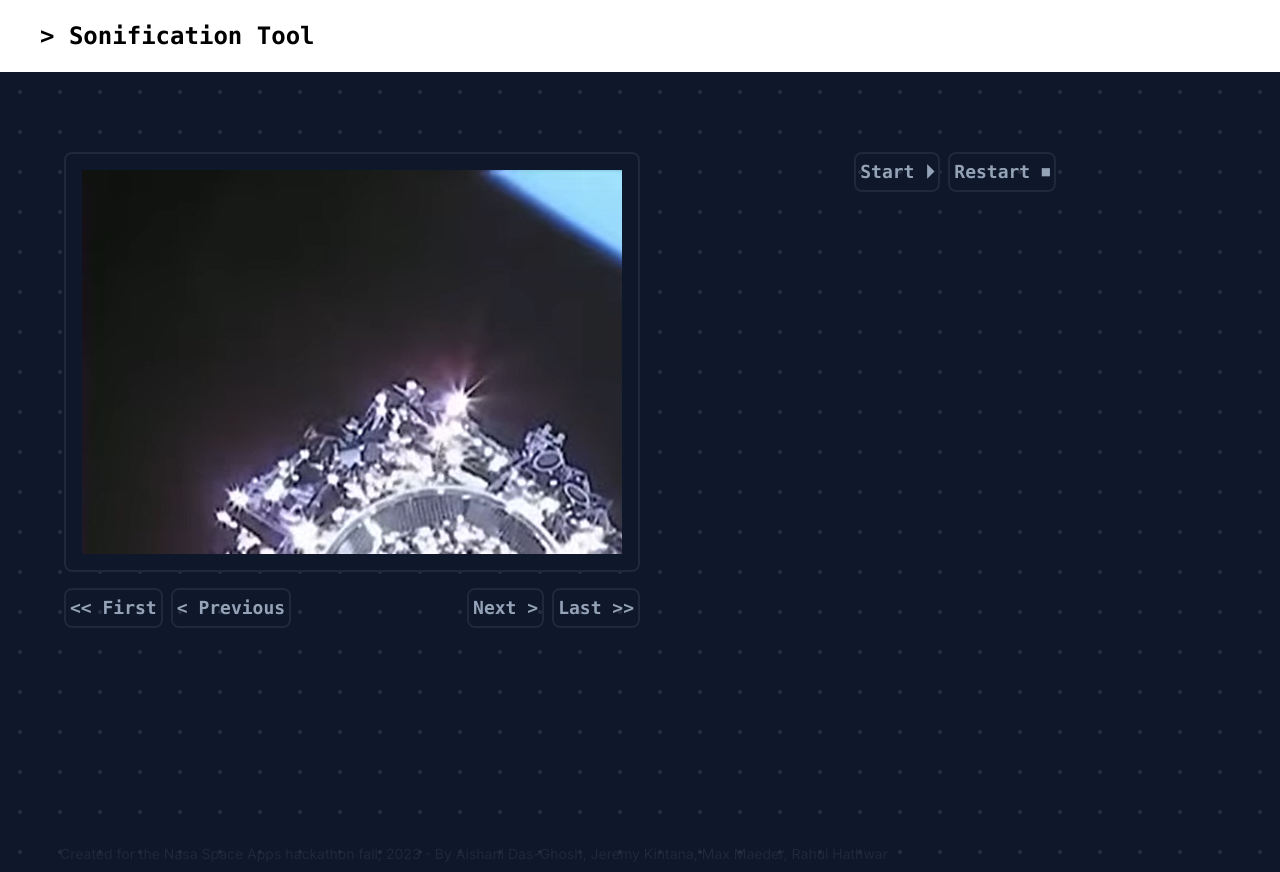
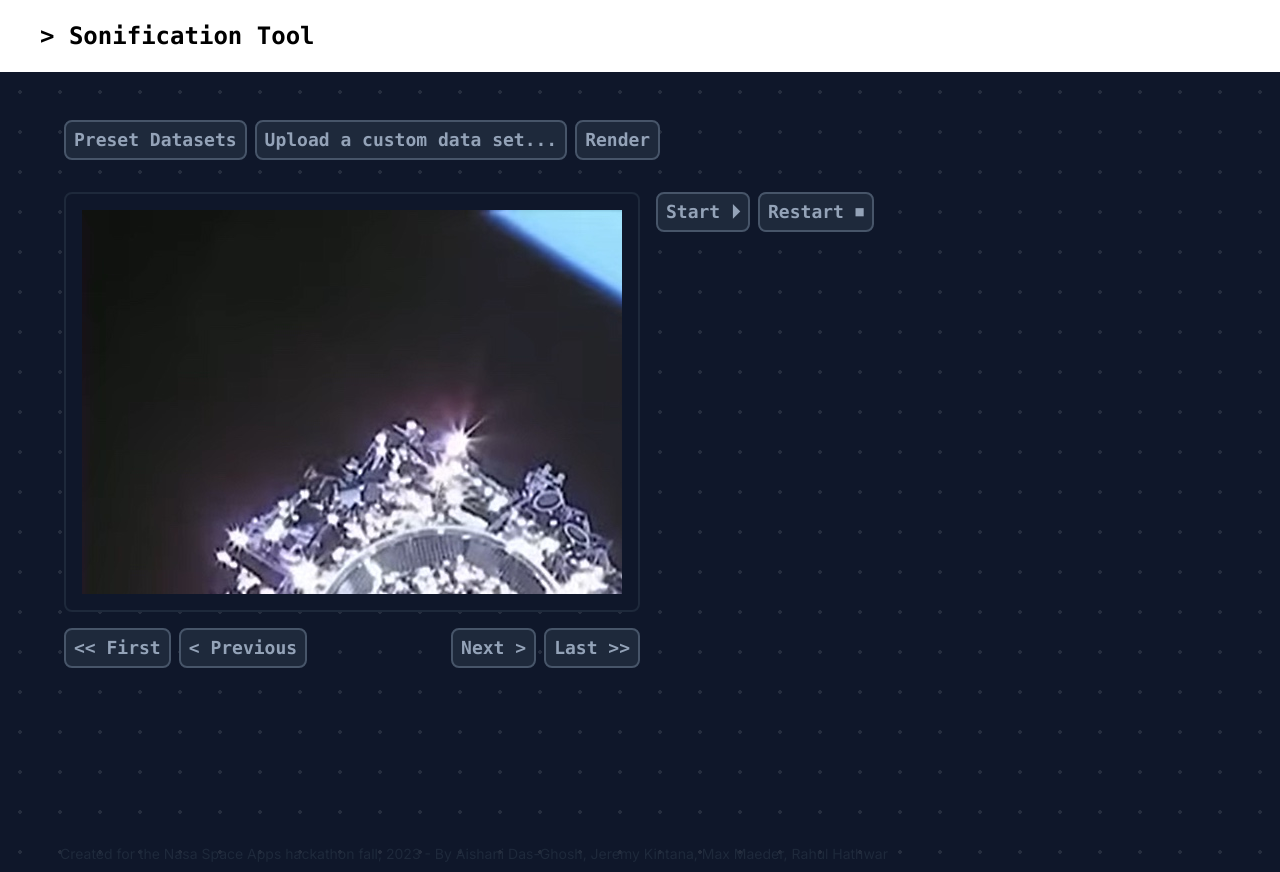
Before and after one commit to MaxMaeder/NASA-Space-Apps, a Next.js app in the folder frontend/: page / in a window 1280 px wide. Built offline with nearby package versions, Linux system fonts and the light colour scheme.

Commit message:
Component button refactor.

```diff
--- /dev/null
+++ b/frontend/app/components/button.tsx
@@ -0,0 +1,13 @@
+"use client";
+import { motion } from 'framer-motion';
+
+export default function Button(props: { text: string, onClick: () => void }) {
+    return (
+        <motion.div
+            whileHover={{ scale: 1.025 }}
+            whileTap={{ scale: 0.9 }}
+            className={"border-2 border-slate-600 bg-slate-800 text-lg p-1 px-2 rounded-lg w-fit cursor-pointer"}
+            onClick={props.onClick}
+        >{props.text}</motion.div>
+    )
+}
--- a/frontend/app/page.tsx
+++ b/frontend/app/page.tsx
@@ -1,6 +1,10 @@
+"use client";
+
 import Chart from 'chart.js/auto';
 import Header from "./index/header";
 import Image from 'next/image'
+import { motion } from 'framer-motion';
+import Button from './components/button';
 
 const config = {
   type: 'line',
@@ -24,6 +28,11 @@ export default function Home() {
   return (
     <>
       <div>
+        <div className={"w-full flex flex-row mt-0 font-mono font-semibold space-x-2 px-4 text-slate-400"}>
+          <Button text="Preset Datasets" onClick={() => {}} />
+          <Button text="Upload a custom data set..." onClick={() => {}} />
+          <Button text="Render" onClick={() => {}} />
+        </div>
 
         <div className={"flex flex-row w-full mt-4 pt-4 px-4 space-x-4"}>
           <div className={"w-1/2"}>
@@ -33,25 +42,25 @@ export default function Home() {
 
             <div className={"flex flex-row mt-4 font-mono font-semibold space-x-2 justify-between text-slate-400"}>
               <div className={"flex flex-row space-x-2"}>
-                <div className={"border-2 border-slate-800 text-lg p-1 rounded-lg w-fit"}>{"<< First"}</div>
-                <div className={"border-2 border-slate-800 text-lg p-1 rounded-lg w-fit"}>{"< Previous"}</div>
+                <Button text="<< First" onClick={() => {}} />
+                <Button text="< Previous" onClick={() => {}} />
               </div>
 
               <div className={"flex flex-row space-x-2"}>
-                <div className={"border-2 border-slate-800 text-lg p-1 rounded-lg w-fit"}>{"Next >"}</div>
-                <div className={"border-2 border-slate-800 text-lg p-1 rounded-lg w-fit"}>{"Last >>"}</div>
+                <Button text="Next >" onClick={() => {}} />
+                <Button text="Last >>" onClick={() => {}} />
               </div>
             </div>
           </div>
 
           <div>
             <div className={"flex flex-row font-mono font-semibold space-x-2 justify-end text-slate-400"}>
-              <div className={"border-2 border-slate-800 text-lg p-1 rounded-lg w-fit"}>Start ⏵︎</div>
-              <div className={"border-2 border-slate-800 text-lg p-1 rounded-lg w-fit"}>Restart ⏹︎</div>
+            <Button text="Start ⏵︎" onClick={() => {}} />
+            <Button text="Restart ⏹︎" onClick={() => {}} />
             </div>
 
             {/* Chart */}
-            {config && <canvas id="myChart" width="400" height="400"></canvas>}
+            {/* {config && <canvas id="myChart" width="400" height="400"></canvas>} */}
           </div>
         </div>
       </div>
--- a/frontend/package.json
+++ b/frontend/package.json
@@ -10,6 +10,7 @@
   },
   "dependencies": {
     "chart.js": "^4.4.0",
+    "framer-motion": "^10.16.4",
     "next": "13.5.4",
     "react": "^18",
     "react-dom": "^18"
```
Also changed, not shown: 1 other file (tests, documents, lock files or other folders).
